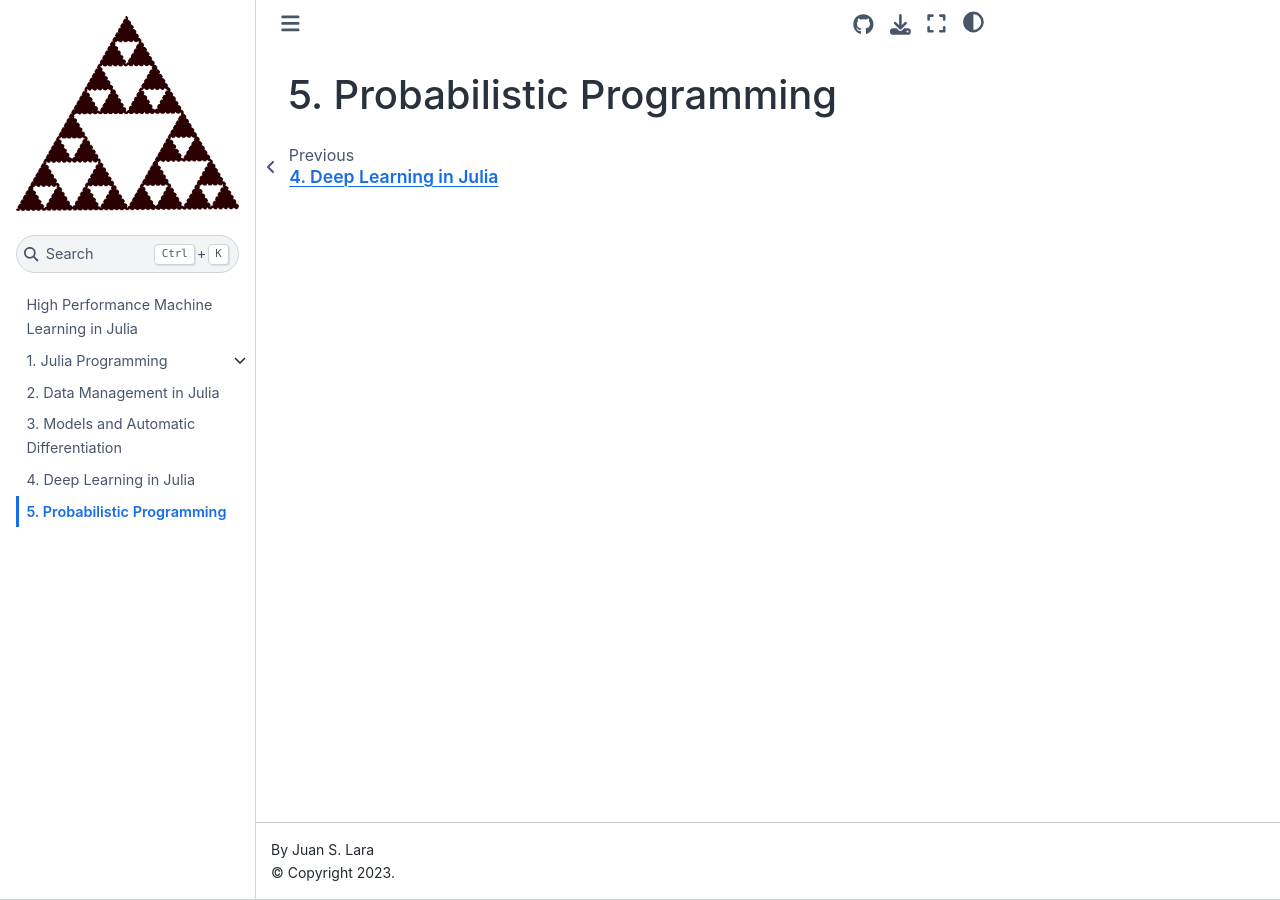
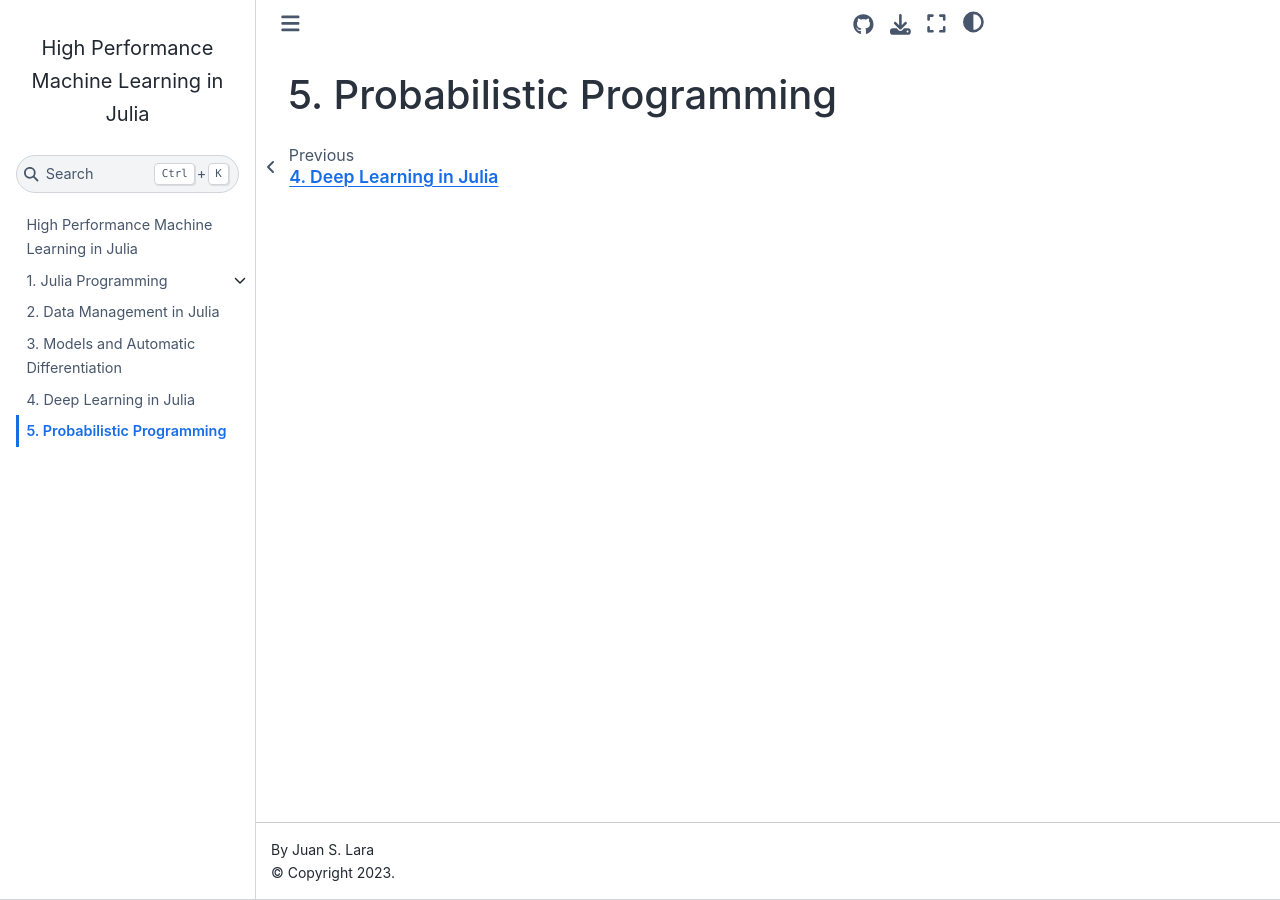
Before and after one commit to juselara1/hpsc.jl, a Jupyter Book: the page built from book/probabilistic-programming.md, in a window 1280 px wide. Built offline with Jupyter Book 1.0.4 settings and Sphinx 7.4.7 and the Sphinx Book theme 1.1.4, drawn with Linux system fonts in a browser that asks for light colours; pages that are not in the unit, such as notebooks, are missing from menus; part of the change alters nothing that is shown.

Commit message:
Changed defaults

```diff
--- a/book/_config.yml
+++ b/book/_config.yml
@@ -3,21 +3,34 @@
 
 title: High Performance Machine Learning in Julia
 author: Juan S. Lara
-logo: logo.png
+copyright: "2023"
+logo: img/logo.png
 
-# Force re-execution of notebooks on each build.
-# See https://jupyterbook.org/content/execute.html
+parse:
+  myst_enable_extensions:
+    - amsmath
+    - colon_fence
+    - deflist
+    - dollarmath
+    # - html_admonition
+    # - html_image
+    - linkify
+    # - replacements
+    # - smartquotes
+    - substitution
+    - tasklist
+  myst_url_schemes: [mailto, http, https]
+  myst_dmath_double_inline: true
+
 execute:
   execute_notebooks: off
 
-# Add a bibtex file so that we can create citations
 bibtex_bibfiles:
   - references.bib
 
-# Information about where the book exists on the web
 repository:
   url: https://github.com/juselara1/teoj.nvim
-  branch: main  # Which branch of the repository should be used when creating links (optional)
+  branch: main
 
 html:
   use_issues_button: true
--- a/book/_toc.yml
+++ b/book/_toc.yml
@@ -9,6 +9,9 @@ chapters:
 - file: julia-lang
   sections:
     - file: "notebooks/1_intro"
+    - file: "notebooks/2_variables_operations"
+    - file: "notebooks/3_numerical_values"
+    - file: "notebooks/4_numerical_operations"
 - file: data-management
 - file: automatic-differentiation
 - file: deep-learning
```
Also changed, not shown: book/logo.png (deleted).
